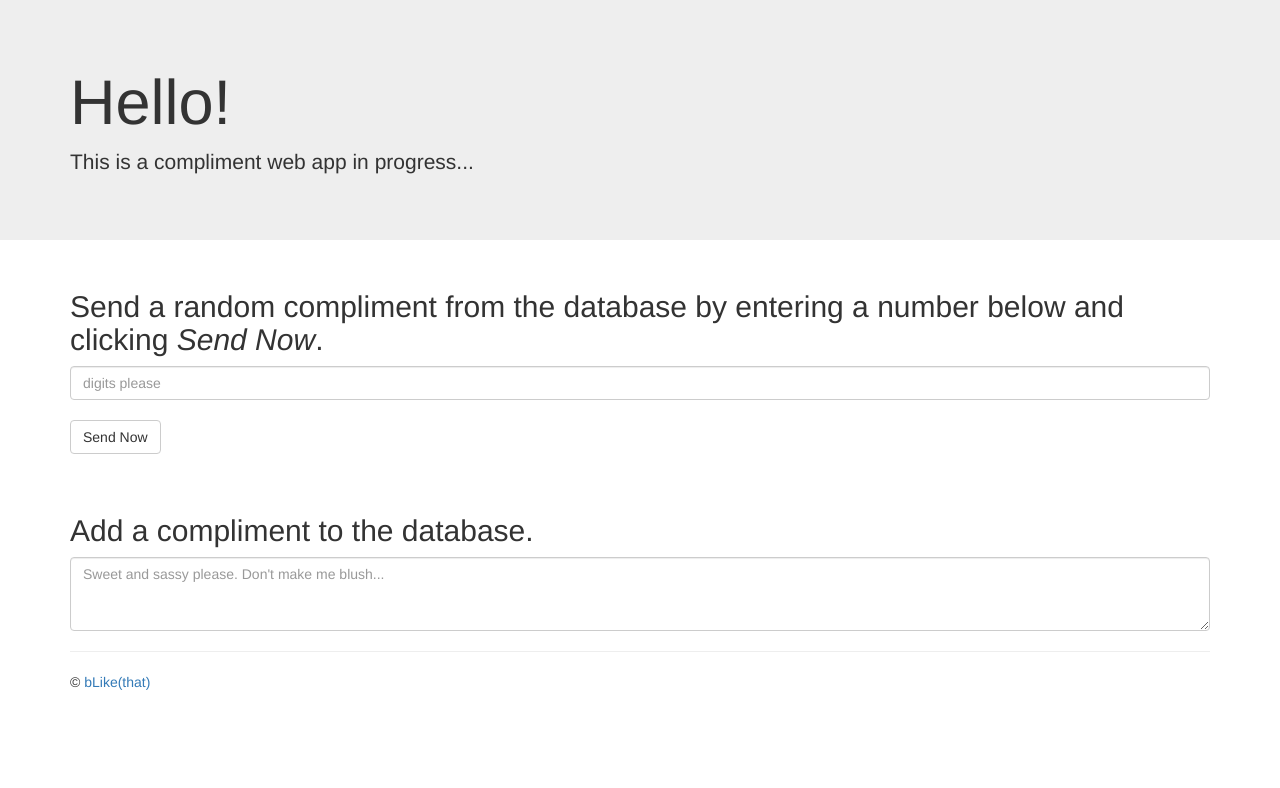
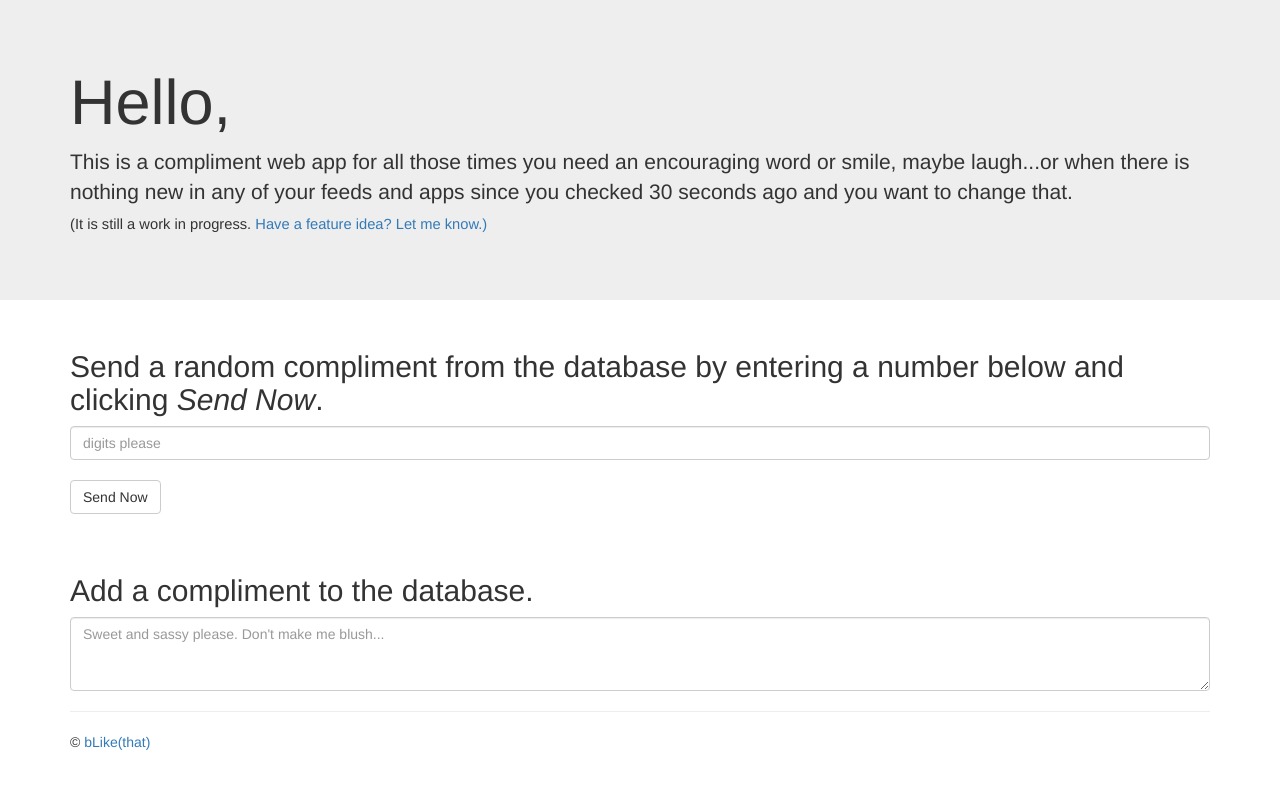
Before and after one commit to blikethat/compliment-please, a website: page public/index.html in a window 1280 px wide. Drawn offline with nearby package versions, Linux system fonts and the light colour scheme; a script that the page names is missing.

Commit message:
updated text

```diff
--- a/public/index.html
+++ b/public/index.html
@@ -11,8 +11,9 @@
 <body>
   <div class="jumbotron">
     <div class="container">
-      <h1>Hello!</h1>
-      <p>This is a compliment web app in progress...</p>
+      <h1>Hello,</h1>
+      <p>This is a compliment web app for all those times you need an encouraging word or smile, maybe laugh...or when there is nothing new in any of your feeds and apps since you checked 30 seconds ago and you want to change that.<br>
+      <span style="font-size:.7em;">(It is still a work in progress. <a href="http://www.blikethat.com/contact/">Have a feature idea? Let me know.)</a></span></p>
     </div>
   </div>
 
```
